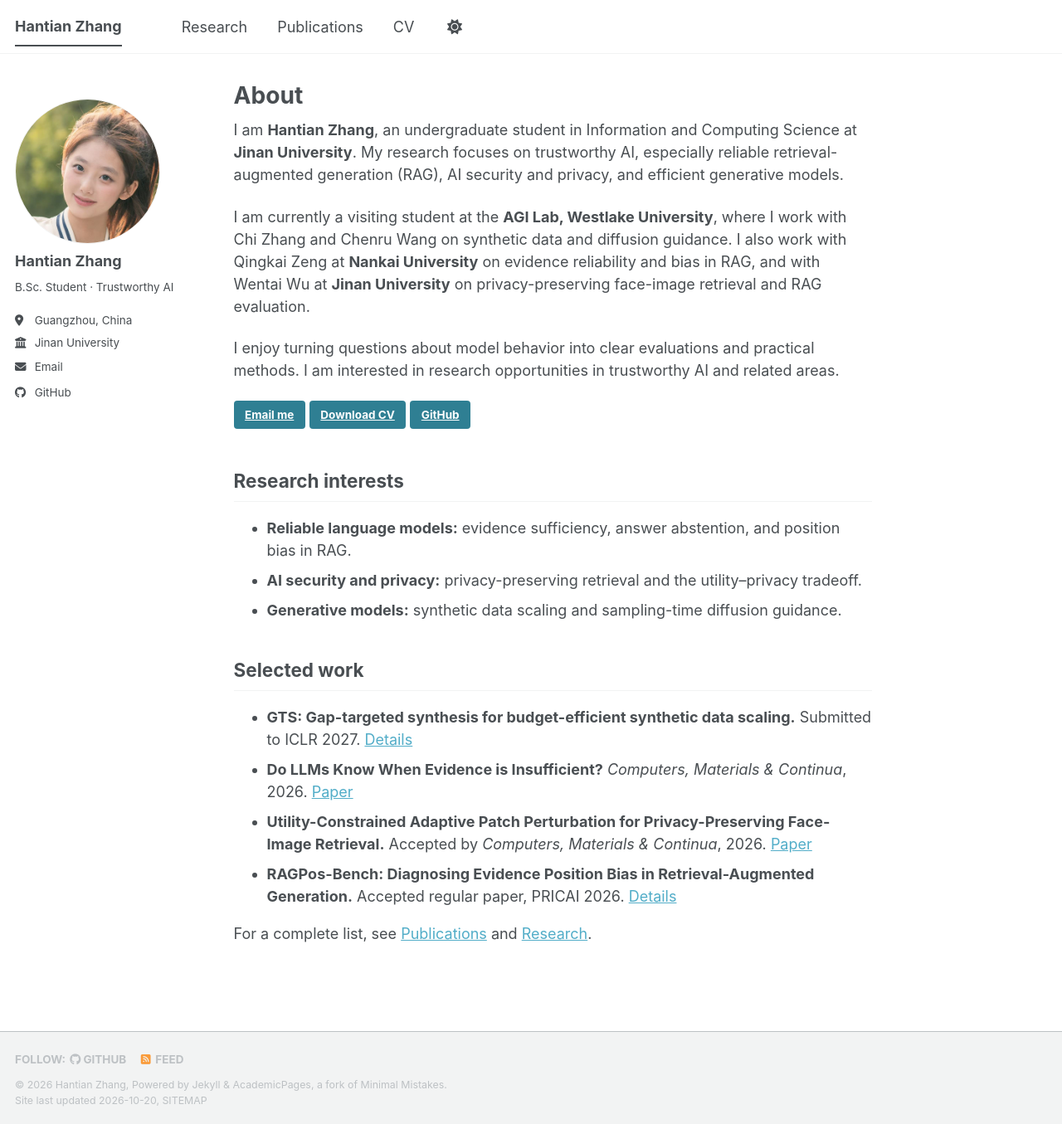
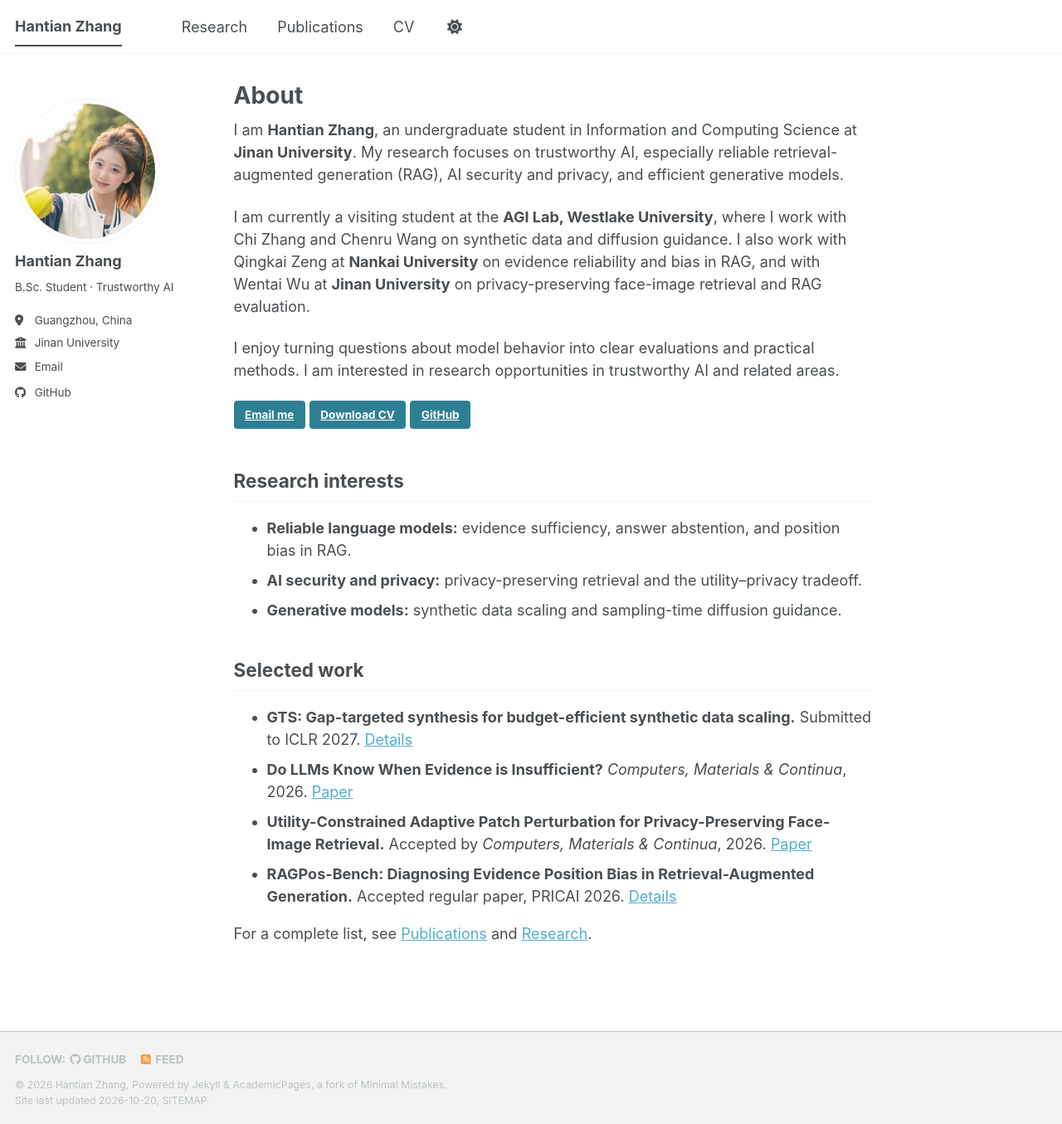
Before and after one commit to zht2005/zht2005.github.io, a Jekyll site: the page built from _pages/about.md, in a window 1280 px wide and 1355 px high. Shown: the whole window at 83% size. Built offline with Jekyll 4.4.1, drawn with Linux system fonts in a browser that asks for light colours; a style sheet for code colours, icons or effects is not loaded.

Commit message:
Revert "Zoom homepage portrait to exclude tennis ball"
This reverts commit 0daef0b180293a1f5acdf6f1356d2b0407043631.

```diff
--- a/_includes/author-profile.html
+++ b/_includes/author-profile.html
@@ -10,7 +10,7 @@
     {% if author.avatar contains "://" %}
     	<img src="{{ author.avatar }}" alt="{{ author.name }}"  fetchpriority="high" />
     {% else %}
-      <img src="{{ author.avatar | prepend: "/images/" | prepend: base_path }}" alt="{{ author.name }}" fetchpriority="high" />
+    	<img src="{{ author.avatar | prepend: "/images/" | prepend: base_path }}" class="author__avatar" alt="{{ author.name }}"  fetchpriority="high" />
     {% endif %}
   </div>{% endif %}
 
--- a/_sass/layout/_sidebar.scss
+++ b/_sass/layout/_sidebar.scss
@@ -144,15 +144,13 @@
   display: table-cell;
   vertical-align: top;
   width: 36px;
-  height: 36px;
-  overflow: hidden;
-  border-radius: 50%;
+  // set width only, for non-square avatars
+  // height: 36px;
 
   @include breakpoint($large) {
     display: block;
-    width: 175px;
-    height: 175px;
-    border: 1px solid var(--global-border-color);
+    width: auto;
+    height: auto;
   }
 
   img {
@@ -160,12 +158,13 @@
     height: 36px;
     object-fit: cover;
     object-position: center top;
-    transform: translate(-7px, 2px) scale(1.6);
+    border-radius: 50%;
 
     @include breakpoint($large) {
-      width: 173px;
-      height: 173px;
-      transform: translate(-34px, 10px) scale(1.6);
+      width: 175px;
+      height: 175px;
+      padding: 5px;
+      border: 1px solid var(--global-border-color);
     }
   }
 }
```
